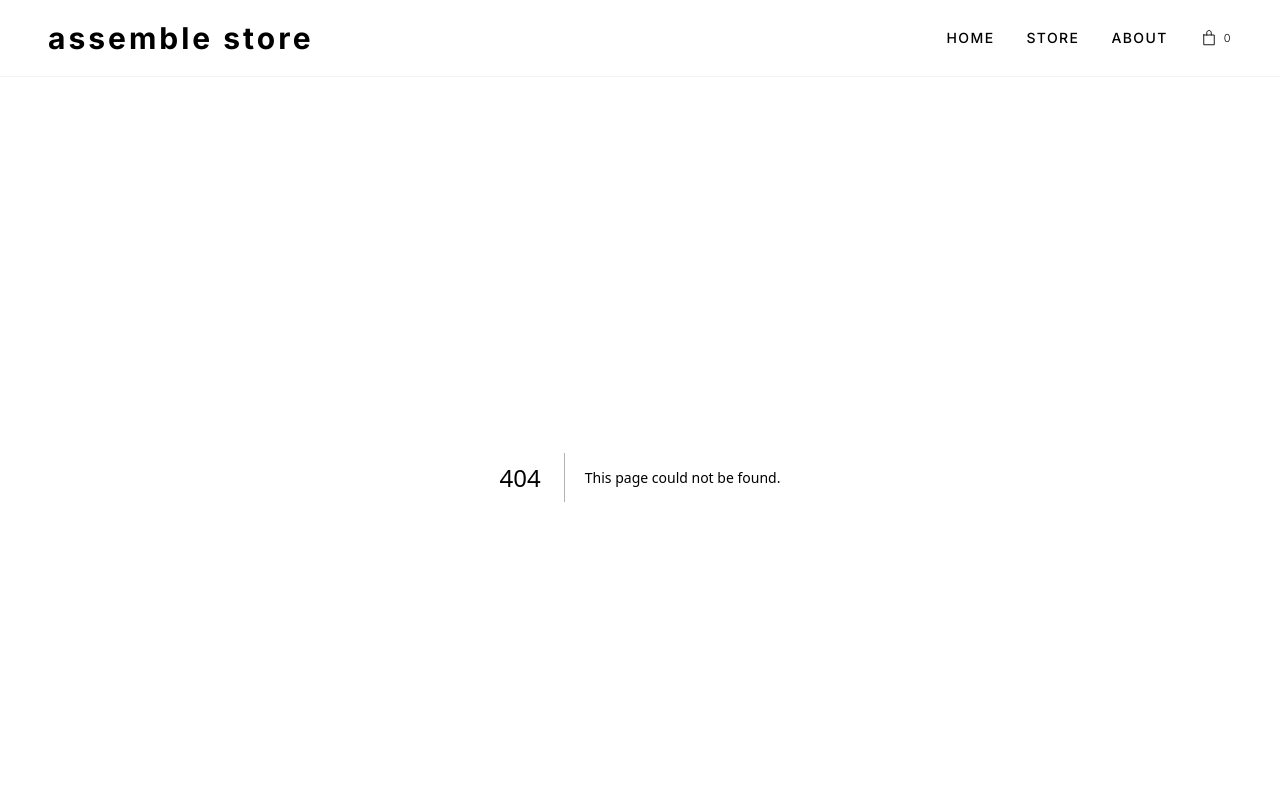
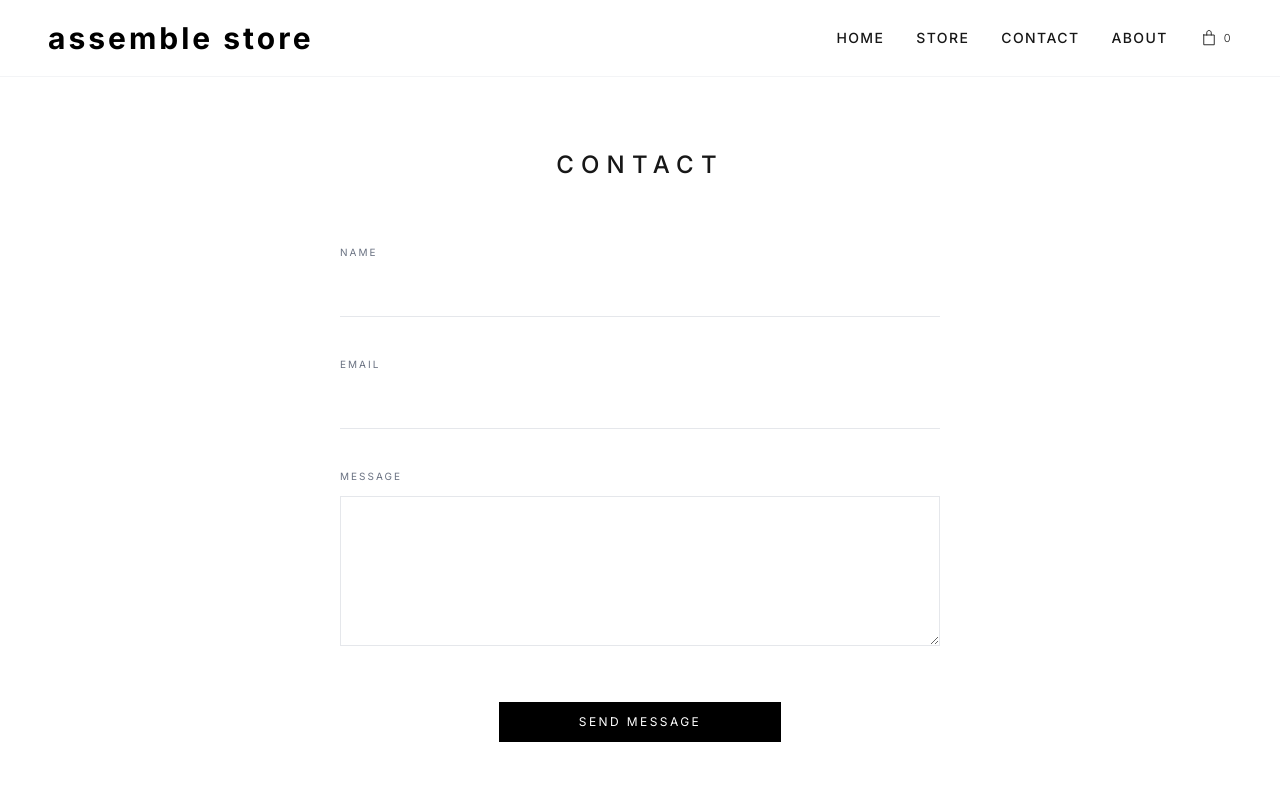
Before and after one commit to takeru-kusanagi/assemble-store-front, a Next.js app: page /contact in a window 1280 px wide. Before the commit this address had no page. Shown: the top 800 px of the page. Built offline with nearby package versions, Linux system fonts and the light colour scheme.

Commit message:
added contact feature

```diff
--- /dev/null
+++ b/app/contact/page.tsx
@@ -0,0 +1,70 @@
+export default function ContactPage() {
+    return (
+      <div className="max-w-[800px] mx-auto px-6 py-12 md:py-18">
+        <div className="text-center mb-16">
+          <h1 className="text-xl md:text-2xl font-medium tracking-[0.3em] uppercase mb-4">Contact</h1>
+        </div>
+
+        <form
+          action="https://api.web3forms.com/submit"
+          method="POST"
+          className="flex flex-col gap-10 max-w-[600px] mx-auto"
+        >
+          {/* ★ここにメールに届いたアクセスキーを入れます！ */}
+          <input type="hidden" name="access_key" value="495e7778-735d-4741-b19c-7cff0f816d23" />
+
+          {/* スパム対策用の見えない項目 */}
+          <input type="checkbox" name="botcheck" className="hidden" />
+
+          <div className="flex flex-col gap-3">
+            <label htmlFor="name" className="text-[10px] tracking-[0.2em] text-gray-500 uppercase">
+              Name
+            </label>
+            <input
+              type="text"
+              name="name"
+              id="name"
+              required
+              className="border-b border-gray-200 py-3 text-sm tracking-wider focus:outline-none focus:border-black transition-colors bg-transparent"
+            />
+          </div>
+
+          <div className="flex flex-col gap-3">
+            <label htmlFor="email" className="text-[10px] tracking-[0.2em] text-gray-500 uppercase">
+              Email
+            </label>
+            <input
+              type="email"
+              name="email"
+              id="email"
+              required
+              className="border-b border-gray-200 py-3 text-sm tracking-wider focus:outline-none focus:border-black transition-colors bg-transparent"
+            />
+          </div>
+
+          <div className="flex flex-col gap-3">
+            <label htmlFor="message" className="text-[10px] tracking-[0.2em] text-gray-500 uppercase">
+              Message
+            </label>
+            <textarea
+              name="message"
+              id="message"
+              rows={5}
+              required
+              className="border border-gray-200 p-4 text-sm tracking-wider focus:outline-none focus:border-black transition-colors bg-transparent resize-y min-h-[150px]"
+            ></textarea>
+          </div>
+
+          {/* 完了後に飛ばすページ（今回は今のページに戻るように設定） */}
+          <input type="hidden" name="redirect" value="http://assemble-store.com/contact/success" />
+
+          <button
+            type="submit"
+            className="mt-4 bg-black text-white text-xs tracking-[0.2em] uppercase py-3 px-20 hover:bg-gray-800 transition-colors w-full md:w-auto md:self-center"
+          >
+            Send Message
+          </button>
+        </form>
+      </div>
+    );
+  }
--- /dev/null
+++ b/app/contact/success/page.tsx
@@ -0,0 +1,22 @@
+
+import Link from "next/link";
+
+export default function ContactSuccessPage() {
+  return (
+    <div className="flex-1 flex flex-col items-center justify-center px-6 py-32 md:py-48 text-center min-h-[60vh]">
+      <h1 className="text-xl md:text-2xl font-medium tracking-[0.3em] uppercase mb-6">
+        Thank You
+      </h1>
+      <p className="text-xs text-gray-500 tracking-widest leading-loose mb-12">
+        メッセージの送信が完了いたしました。<br />
+        内容を確認次第、折り返しご連絡させていただきます。
+      </p>
+      <Link
+        href="/store"
+        className="bg-black text-white text-[10px] md:text-xs tracking-[0.2em] uppercase py-3 px-10 hover:bg-gray-300 hover:text-black border border-black transition-colors"
+      >
+        Return to Store
+      </Link>
+    </div>
+  );
+}
--- a/app/layout.tsx
+++ b/app/layout.tsx
@@ -103,6 +103,7 @@ export default async function RootLayout({
               <nav className="hidden md:flex gap-8 text-sm tracking-widest font-medium uppercase items-center">
                 <Link href="/" className="hover:text-gray-400 transition">HOME</Link>
                 <Link href="/store" className="hover:text-gray-400 transition">STORE</Link>
+                <Link href="/contact" className="hover:text-gray-400 transition">CONTACT</Link>
                 <Link href="/about" className="hover:text-gray-400 transition">ABOUT</Link>
 
                 {/* ★アップデート：PC用カートアイコン（スクショに合わせたスクエア型） */}
@@ -153,6 +154,7 @@ export default async function RootLayout({
               <div className="flex flex-col gap-5 text-base">
                 <a href="/" className="hover:text-gray-400 transition-colors duration-300">HOME</a>
                 <a href="/store" className="hover:text-gray-400 transition-colors duration-300">STORE</a>
+                <a href="/contact" className="hover:text-gray-400 transition-colors duration-300">CONTACT</a>
                 <a href="/about" className="hover:text-gray-400 transition-colors duration-300">ABOUT</a>
               </div>
 
```
